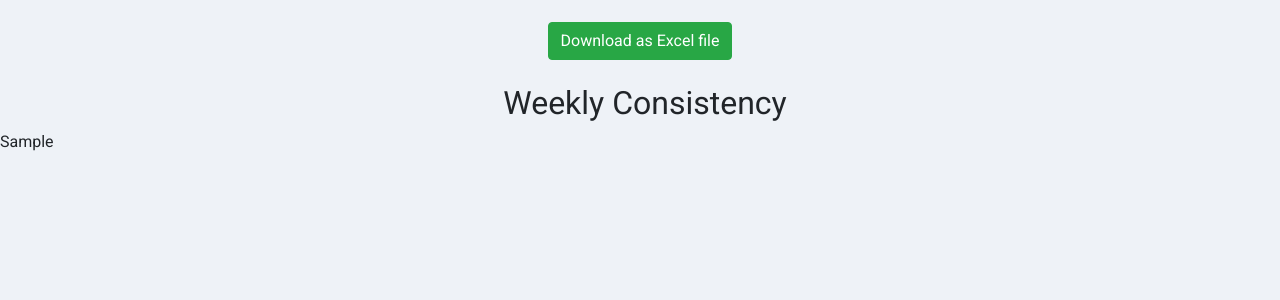
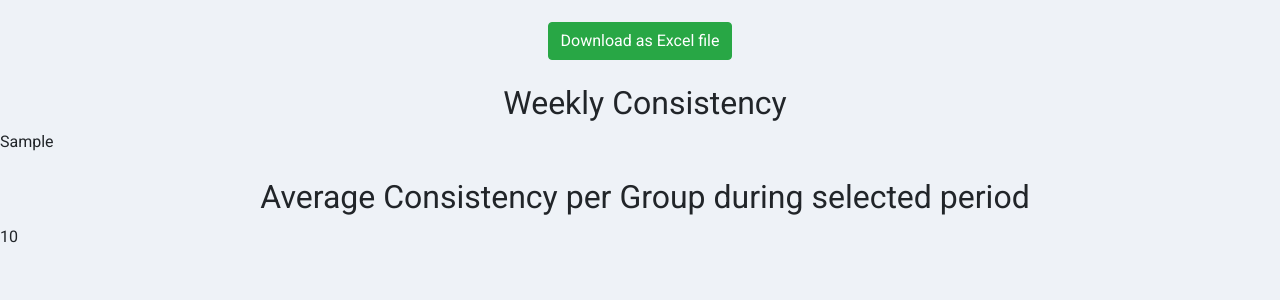
Before and after one commit to FIT-Dev-Team/lbec-flaskdata, a Flask app: template templates/weekly_dcon.html in a window 1280 px wide. Shown: the part 148-448 px from the top of the page. Run offline with Flask 3, Linux system fonts and the light colour scheme; the template is opened without the code that fills it: most values are stand-ins (such as "Sample title", 1, 10 or a date in 2020); parts of the project's set-up code (start-up, migrations or seed data) failed here and were passed over; some libraries are stand-ins or nearby versions.

Commit message:
added avg per group

```diff
--- a/app.py
+++ b/app.py
@@ -591,6 +591,15 @@ def process_wdcon():
         hyatt = week[week['PARENT_COMPANY'].isin(['Hyatt'])]
         marriott = week[~week['PARENT_COMPANY'].isin(['Constance', 'Hyatt'])]
 
+        # Calculate average per group
+        avg_constance = constance['CONSISTENCY'].mean()
+        avg_hyatt = hyatt['CONSISTENCY'].mean()
+        avg_marriott = marriott['CONSISTENCY'].mean()
+        avg_per_parent = pd.DataFrame({
+            'PARENT_COMPANY': ['Constance', 'Hyatt', 'Marriott & Others'],
+            'CONSISTENCY': [avg_constance, avg_hyatt, avg_marriott]
+        })
+
         # Store the Excel file for download
         temp_dir = tempfile.gettempdir()
         file_path = os.path.join(temp_dir, f"all_dcon_{method}.xlsx")
@@ -600,29 +609,35 @@ def process_wdcon():
             constance.to_excel(writer, sheet_name='Constance', index=False)
             hyatt.to_excel(writer, sheet_name='Hyatt', index=False)
             marriott.to_excel(writer, sheet_name='Marriott & Others', index=False)
+            avg_per_parent.to_excel(writer, sheet_name='Average per Group', index=False)
 
         # Generate download link
         download_link = f"/download_excel/{os.path.basename(file_path)}"
+
+        # Convert avg_per_parent DataFrame to HTML table
+        avg_per_parent_table = avg_per_parent.to_html(classes='table table-striped table-bordered table-hover', index=False)
 
         # Render the appropriate table based on parent company selection
         if parent == 'constance':
             return render_template(
                 'weekly_dcon.html',
                 week_table=constance.to_html(classes='table table-striped table-bordered table-hover', index=False),
+                avg_per_parent_table=avg_per_parent_table,
                 download_link=download_link, parent_company=parent.capitalize()
             )
         elif parent == 'hyatt':
             return render_template(
                 'weekly_dcon.html',
                 week_table=hyatt.to_html(classes='table table-striped table-bordered table-hover', index=False),
+                avg_per_parent_table=avg_per_parent_table,
                 download_link=download_link, parent_company=parent.capitalize()
             )
         else:
             return render_template(
                 'weekly_dcon.html',
                 week_table=marriott.to_html(classes='table table-striped table-bordered table-hover', index=False),
-                download_link=download_link, parent_company='Marriott & Others'
-            )
+                avg_per_parent_table=avg_per_parent_table,
+                download_link=download_link, parent_company='Marriott & Others')
     except Exception as e:
         logger.error(f"An error occurred: {str(e)}")
         return f"An error occurred: {str(e)}"
--- a/templates/weekly_dcon.html
+++ b/templates/weekly_dcon.html
@@ -22,5 +22,13 @@
         <p class="text-center">No consistency data available.</p>
     {% endif %}
 
+    <!-- Average Per Parent Group Table -->
+    {% if avg_per_parent_table %}
+        <h2 class="text-center">Average Consistency per Group during selected period</h2>
+        <div class="table-responsive mb-4">
+            {{ avg_per_parent_table|safe }}
+        </div>
+    {% endif %}
+
 </div>
 {% endblock %}
```
